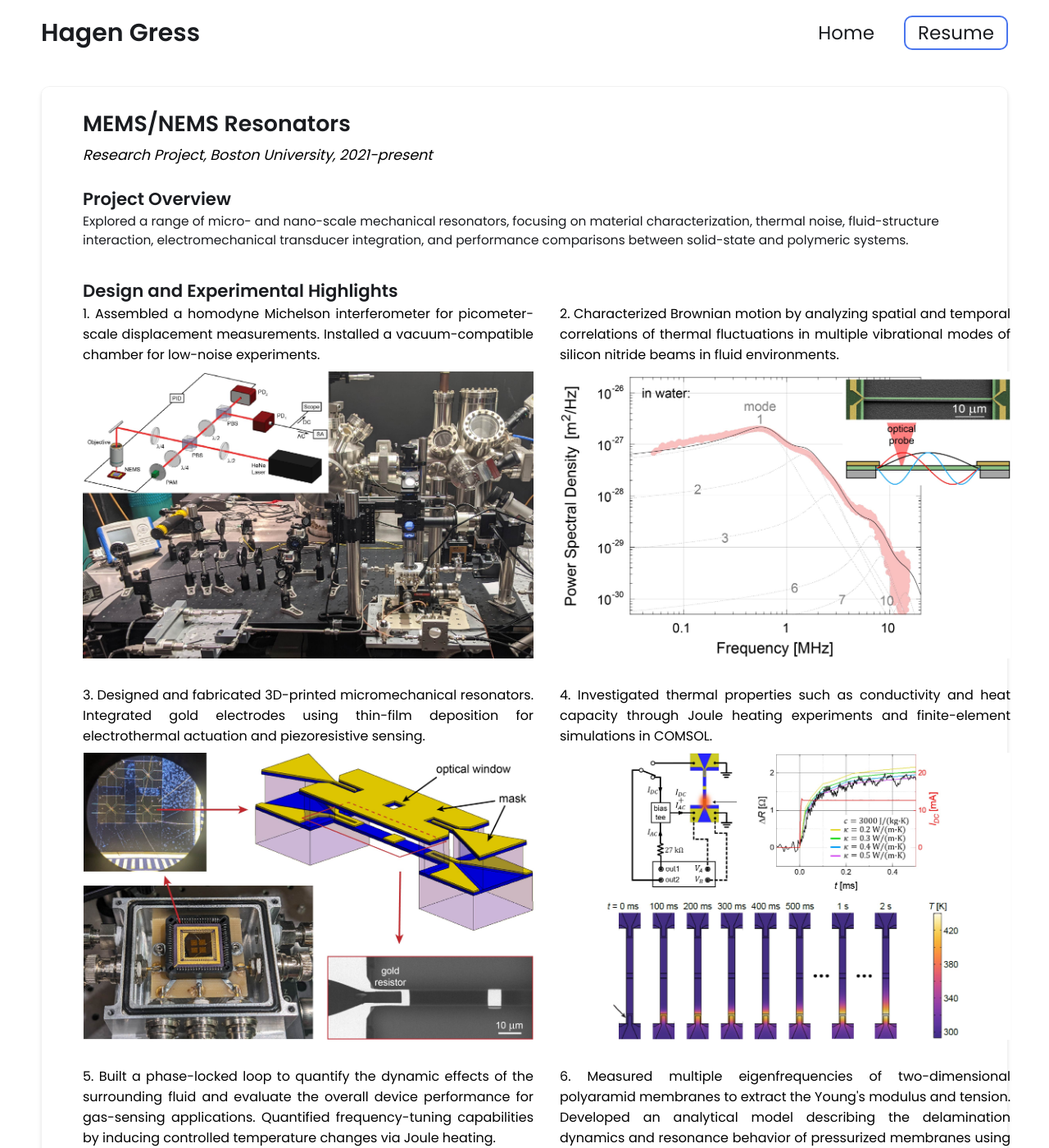
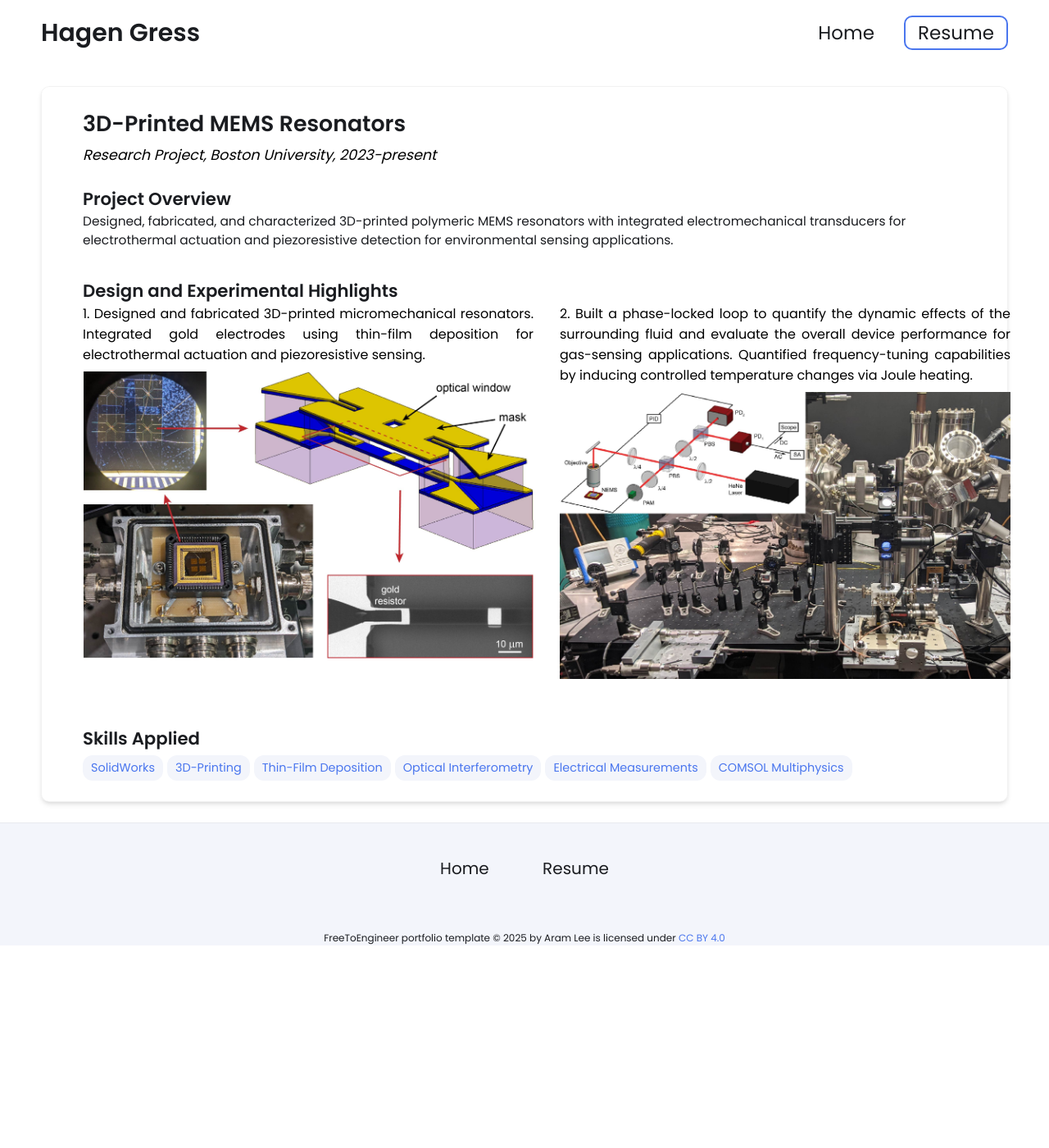
Before and after one commit to HagenGress/HagenGress.github.io, a Jekyll site: the page built from _projects/resonators/index.md, in a window 1280 px wide and 1400 px high. Shown: the whole window at 82% size. Built offline with Jekyll 4.4.1, drawn with Linux system fonts in a browser that asks for light colours; some of the changed text lies outside the part shown.

Commit message:
Update index.md

```diff
--- a/_projects/resonators/index.md
+++ b/_projects/resonators/index.md
@@ -1,8 +1,8 @@
 ---
 layout: post
-title: MEMS/NEMS Resonators
-location: Research Project, Boston University, 2021-present
-description: Explored a range of micro- and nano-scale mechanical resonators, focusing on material characterization, thermal noise, fluid-structure interaction, electromechanical transducer integration, and performance comparisons between solid-state and polymeric systems.
+title: 3D-Printed MEMS Resonators
+location: Research Project, Boston University, 2023-present
+description: Designed, fabricated, and characterized 3D-printed polymeric MEMS resonators with integrated electromechanical transducers for electrothermal actuation and piezoresistive detection for environmental sensing applications.
 order: 1
 skills: []
 
@@ -15,12 +15,8 @@
 
 {% include image-gallery.html
    images="
-     3D-MEMS_2.jpg::Assembled a homodyne Michelson interferometer for picometer-scale displacement measurements. Installed a vacuum-compatible chamber for low-noise experiments.|
-     3D-MEMS_3.jpg::Characterized Brownian motion by analyzing spatial and temporal correlations of thermal fluctuations in multiple vibrational modes of silicon nitride beams in fluid environments.|
      3D-MEMS_1.jpg::Designed and fabricated 3D-printed micromechanical resonators. Integrated gold electrodes using thin-film deposition for electrothermal actuation and piezoresistive sensing.|
-     3D-MEMS_4.jpg::Investigated thermal properties such as conductivity and heat capacity through Joule heating experiments and finite-element simulations in COMSOL.|
-     3D-MEMS_6.jpg::Built a phase-locked loop to quantify the dynamic effects of the surrounding fluid and evaluate the overall device performance for gas-sensing applications. Quantified frequency-tuning capabilities by inducing controlled temperature changes via Joule heating.|
-     3D-MEMS_5.jpg::Measured multiple eigenfrequencies of two-dimensional polyaramid membranes to extract the Young's modulus and tension. Developed an analytical model describing the delamination dynamics and resonance behavior of pressurized membranes using full-field interferometry.| "
+     3D-MEMS_2.jpg::Built a phase-locked loop to quantify the dynamic effects of the surrounding fluid and evaluate the overall device performance for gas-sensing applications. Quantified frequency-tuning capabilities by inducing controlled temperature changes via Joule heating.| "
    width="550"
 %}
 
```
